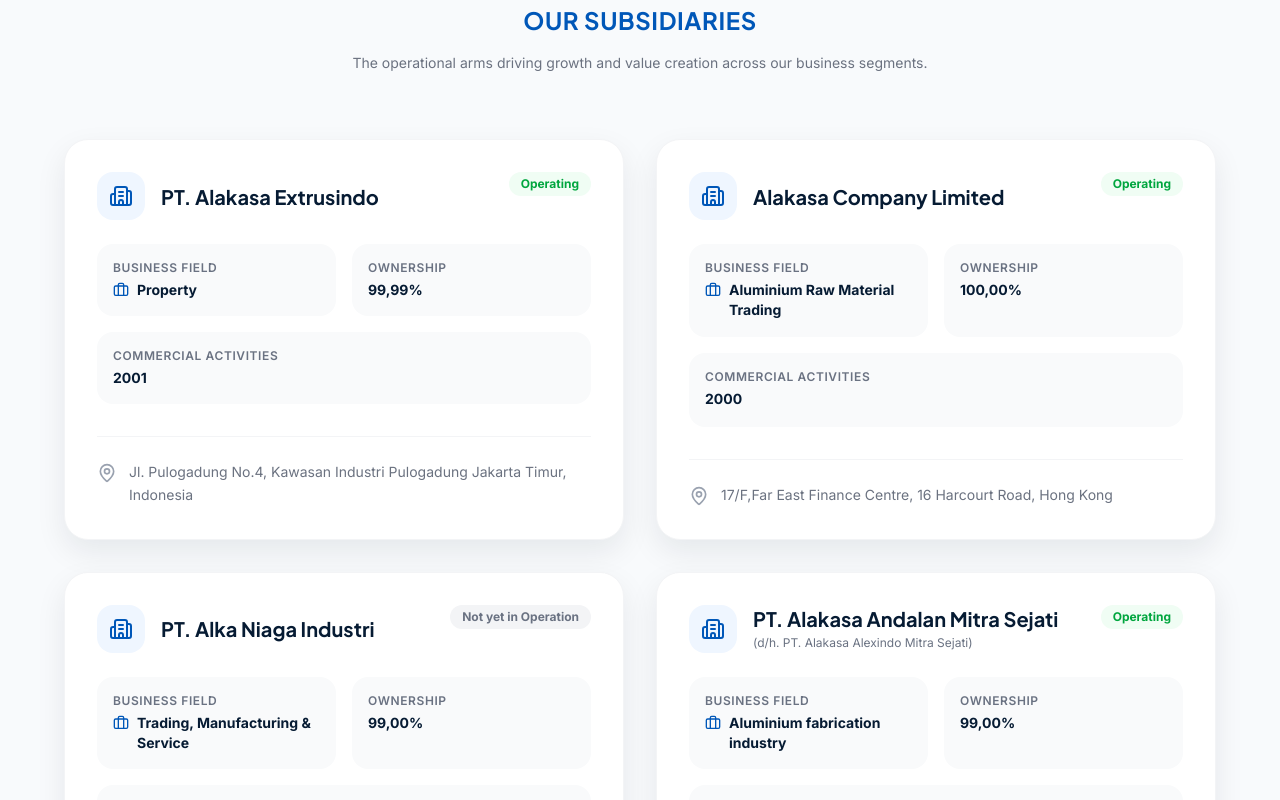
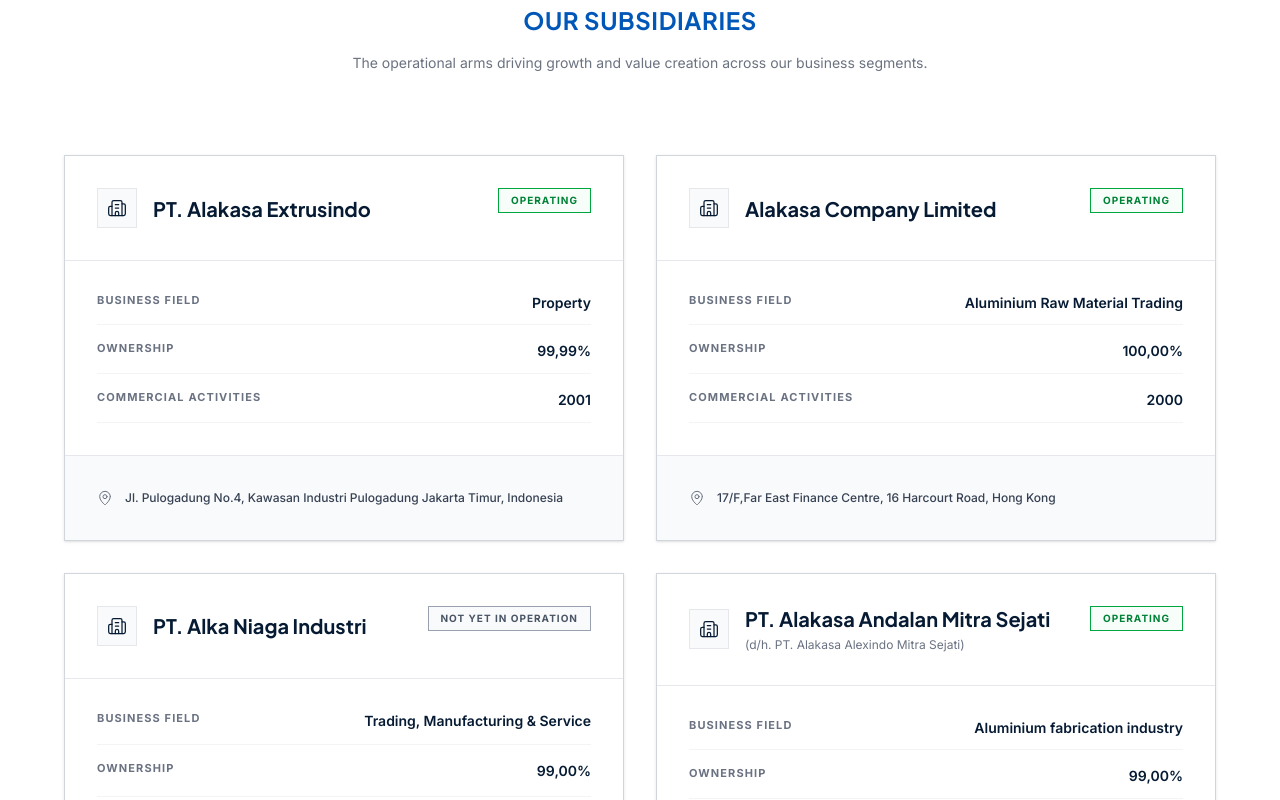
Before and after one commit to itdeptgesit/ai.alakasa, a Next.js app: page /about/structure in a window 1280 px wide. Shown: the part 1460-2260 px from the top of the page. Built offline with nearby package versions, Linux system fonts and the light colour scheme.

Commit message:
style: redesign subsidiaries section to strict corporate ledger style

```diff
--- a/src/app/about/structure/page.tsx
+++ b/src/app/about/structure/page.tsx
@@ -154,7 +154,7 @@ export default function StructurePage() {
       </section>
 
       {/* Subsidiaries Section */}
-      <section className="py-20 md:py-32 bg-[#F8FAFC] border-t border-gray-100">
+      <section className="py-24 md:py-32 bg-white border-t border-gray-200">
         <div className="container max-w-[1200px]">
           <SectionTitle
             title="Our Subsidiaries"
@@ -162,50 +162,50 @@ export default function StructurePage() {
             centered
           />
 
-          <div className="mt-16 grid grid-cols-1 md:grid-cols-2 gap-8">
+          <div className="mt-20 grid grid-cols-1 md:grid-cols-2 gap-8">
             {subsidiaries.map((sub, index) => (
               <div
                 key={index}
-                className="bg-white p-8 rounded-3xl shadow-soft border border-gray-100 hover:shadow-lg hover:border-blue-100 transition-all duration-300 group flex flex-col h-full"
+                className="bg-white border border-gray-300 shadow-sm hover:shadow-md transition-shadow duration-300 flex flex-col"
               >
-                <div className="flex items-start justify-between mb-6">
+                {/* Header */}
+                <div className="flex items-start justify-between p-6 lg:p-8 border-b border-gray-200">
                   <div className="flex items-center gap-4">
-                    <div className="w-12 h-12 rounded-2xl bg-blue-50 flex items-center justify-center shrink-0 group-hover:bg-primary group-hover:text-white transition-colors duration-300">
-                      <Building2 className="w-6 h-6 text-primary group-hover:text-white transition-colors duration-300" />
+                    <div className="w-10 h-10 border border-gray-200 flex items-center justify-center shrink-0 bg-gray-50">
+                      <Building2 className="w-5 h-5 text-navy" strokeWidth={1.5} />
                     </div>
                     <div>
                       <h3 className="text-xl font-bold text-navy leading-tight">{sub.name}</h3>
-                      {sub.alias && <p className="text-xs text-gray-500 mt-1">{sub.alias}</p>}
+                      {sub.alias && <p className="text-xs text-gray-500 mt-1.5">{sub.alias}</p>}
                     </div>
                   </div>
-                  <span className={`px-3 py-1 rounded-full text-xs font-bold shrink-0 ${
-                    sub.status === 'Operating' ? 'bg-green-50 text-green-600' : 'bg-gray-100 text-gray-500'
+                  <span className={`px-3 py-1 text-[10px] font-bold tracking-widest uppercase border ${
+                    sub.status === 'Operating' ? 'border-green-600 text-green-700 bg-green-50/50' : 'border-gray-400 text-gray-600 bg-gray-50'
                   }`}>
                     {sub.status}
                   </span>
                 </div>
 
-                <div className="grid grid-cols-2 gap-4 mb-8 flex-grow">
-                  <div className="p-4 bg-gray-50 rounded-2xl">
-                    <p className="text-xs text-gray-500 uppercase tracking-wider font-semibold mb-1">Business Field</p>
-                    <p className="text-sm font-bold text-navy flex items-start gap-2">
-                      <Briefcase className="w-4 h-4 text-primary shrink-0 mt-0.5" />
-                      {sub.field}
-                    </p>
+                {/* Body Table */}
+                <div className="p-6 lg:p-8 grid grid-cols-1 gap-y-4 flex-grow text-sm">
+                  <div className="flex justify-between items-start border-b border-gray-100 pb-3">
+                    <span className="text-gray-500 uppercase tracking-widest font-bold text-[11px] w-1/3">Business Field</span>
+                    <span className="font-semibold text-navy text-right w-2/3 leading-snug">{sub.field}</span>
                   </div>
-                  <div className="p-4 bg-gray-50 rounded-2xl">
-                    <p className="text-xs text-gray-500 uppercase tracking-wider font-semibold mb-1">Ownership</p>
-                    <p className="text-sm font-bold text-navy">{sub.ownership}</p>
+                  <div className="flex justify-between items-start border-b border-gray-100 pb-3">
+                    <span className="text-gray-500 uppercase tracking-widest font-bold text-[11px] w-1/3">Ownership</span>
+                    <span className="font-semibold text-navy text-right w-2/3">{sub.ownership}</span>
                   </div>
-                  <div className="p-4 bg-gray-50 rounded-2xl col-span-2">
-                    <p className="text-xs text-gray-500 uppercase tracking-wider font-semibold mb-1">Commercial Activities</p>
-                    <p className="text-sm font-bold text-navy">{sub.activities}</p>
+                  <div className="flex justify-between items-start border-b border-gray-100 pb-3">
+                    <span className="text-gray-500 uppercase tracking-widest font-bold text-[11px] w-1/3">Commercial Activities</span>
+                    <span className="font-semibold text-navy text-right w-2/3">{sub.activities}</span>
                   </div>
                 </div>
 
-                <div className="flex items-start gap-3 pt-6 border-t border-gray-100 mt-auto">
-                  <MapPin className="w-5 h-5 text-gray-400 shrink-0 mt-0.5" />
-                  <p className="text-sm text-steel leading-relaxed">
+                {/* Footer Address */}
+                <div className="flex items-start gap-3 p-6 lg:p-8 bg-gray-50 border-t border-gray-200 mt-auto">
+                  <MapPin className="w-4 h-4 text-gray-500 shrink-0 mt-0.5" strokeWidth={1.5} />
+                  <p className="text-xs text-gray-700 leading-relaxed font-medium">
                     {sub.address}
                   </p>
                 </div>
```
